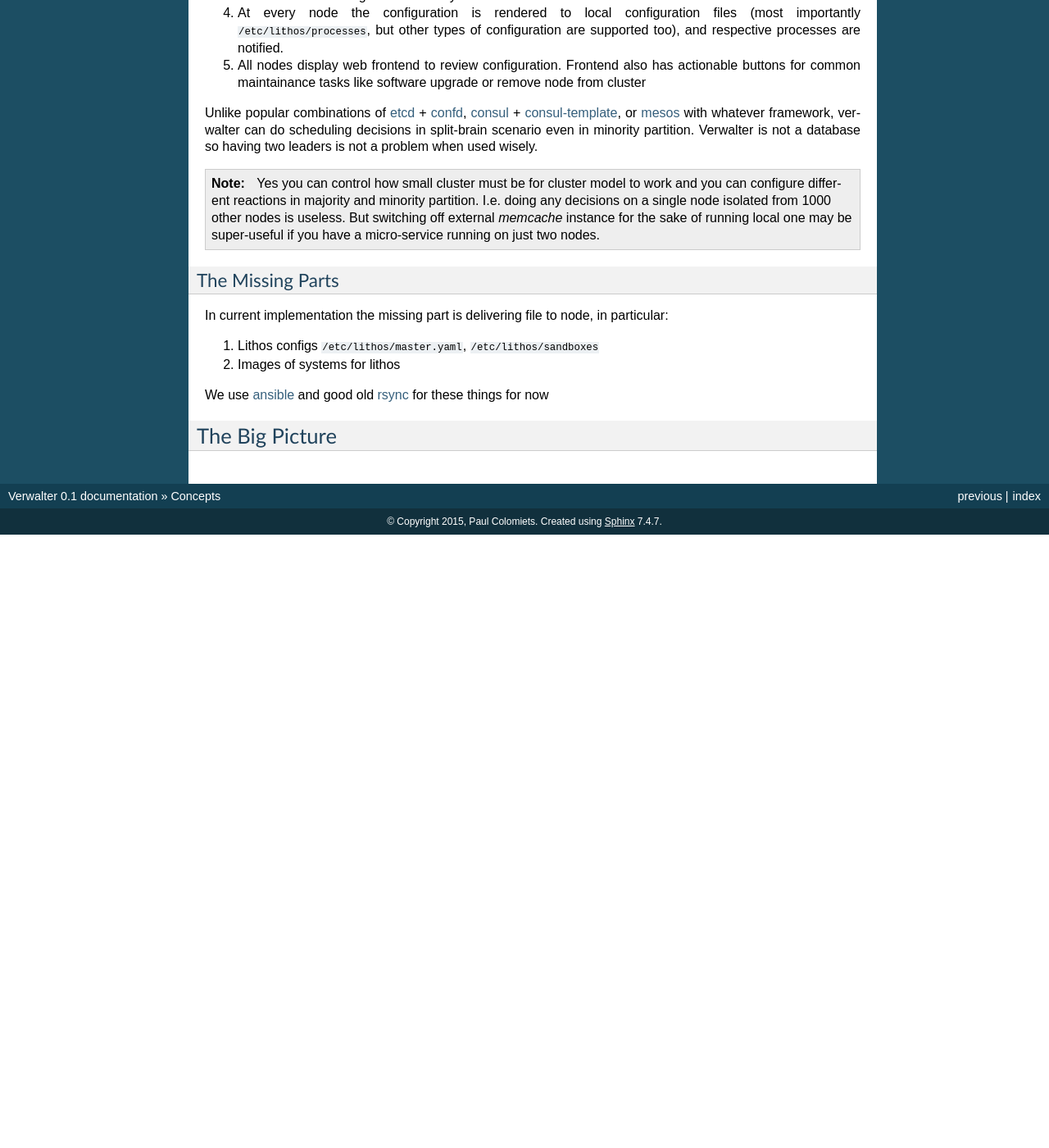
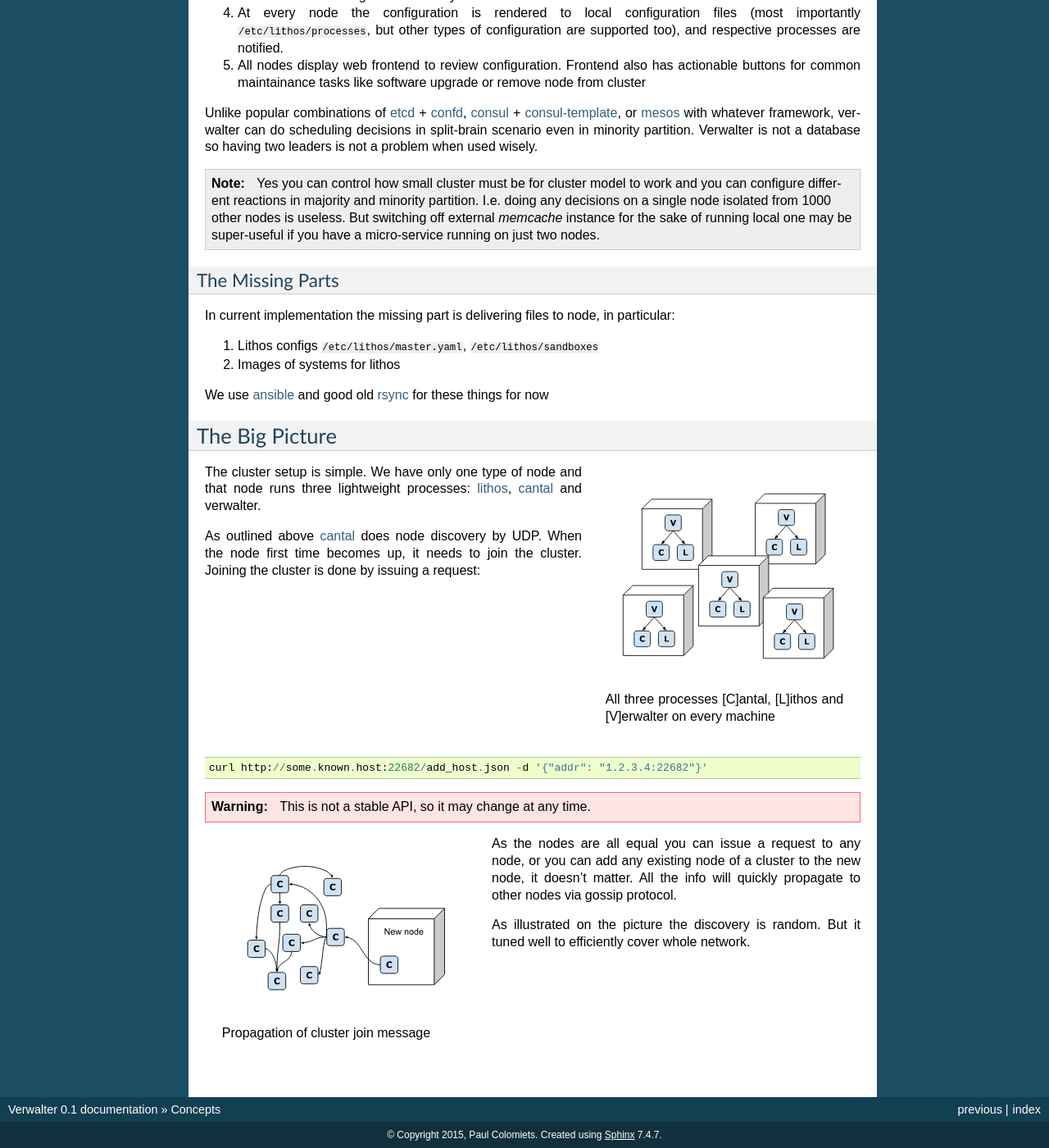
Before and after one commit to tailhook/verwalter, a Sphinx documentation site: the page built from doc/concepts.rst, in a window 1280 px wide and 1400 px high, scrolled down 1689 px. Shown: the whole window at 82% size. Built offline with Sphinx 7.4.7, drawn with Linux system fonts in a browser that asks for light colours; before the commit the page ends 2341 px from its top, so only the background shows below that; some of the changed text lies outside the part shown.

Commit message:
Add more conceptual documentation

```diff
--- a/doc/concepts.rst
+++ b/doc/concepts.rst
@@ -10,7 +10,8 @@ Briefly verwalter provides the following:
 * Limited service discovery
 
 It builds on top of lithos_ (which is isolation, containarization and
-supervising service) and cantal_ (which is sub-real-time monitoring service).
+supervising service) and cantal_ (which is sub-real-time monitoring and node
+discovery service).
 
 Verwalter is a framework for long-running services. It has abstractions to
 configure running 10 instances of service X or use 7% of capacity for service
@@ -123,7 +124,7 @@ having two leaders is not a problem when used wisely.
 The Missing Parts
 -----------------
 
-In current implementation the missing part is delivering file to node, in
+In current implementation the missing part is delivering files to node, in
 particular:
 
 1. Lithos configs ``/etc/lithos/master.yaml``, ``/etc/lithos/sandboxes``
@@ -134,6 +135,41 @@ We use ansible_ and good old rsync_ for these things for now
 
 The Big Picture
 ===============
+
+.. figure:: pic/boxes.svg
+   :width: 300px
+   :figwidth: 300px
+   :align: right
+   :alt: organization of proccesses on boxes
+
+   All three processes [C]antal,
+   [L]ithos and [V]erwalter on every machine
+
+The cluster setup is simple. We have only one type of node and that node
+runs three lightweight processes: lithos_, cantal_ and verwalter.
+
+As outlined above cantal_ does node discovery by UDP. When the node first time
+becomes up, it needs to join the cluster. Joining the cluster is done
+by issuing a request::
+
+    curl http://some.known.host:22682/add_host.json -d '{"addr": "1.2.3.4:22682"}'
+
+.. warning:: This is not a stable API, so it may change at any time.
+
+.. figure:: pic/cantal-gossip.svg
+   :width: 300px
+   :figwidth: 310px
+   :align: left
+   :alt: cantal gossip protocol
+
+   Propagation of cluster join message
+
+As the nodes are all equal you can issue a request to any node, or you can add
+any existing node of a cluster to the new node, it doesn't matter. All the
+info will quickly propagate to other nodes via gossip protocol.
+
+As illustrated on the picture the discovery is random. But it tuned well to
+efficiently cover whole network.
 
 
 .. _lithos: http://github.com/tailhook/lithos
```
Also changed, not shown: doc/pic/boxes.svg (added), doc/pic/cantal-gossip.svg (added), 1 other file.
